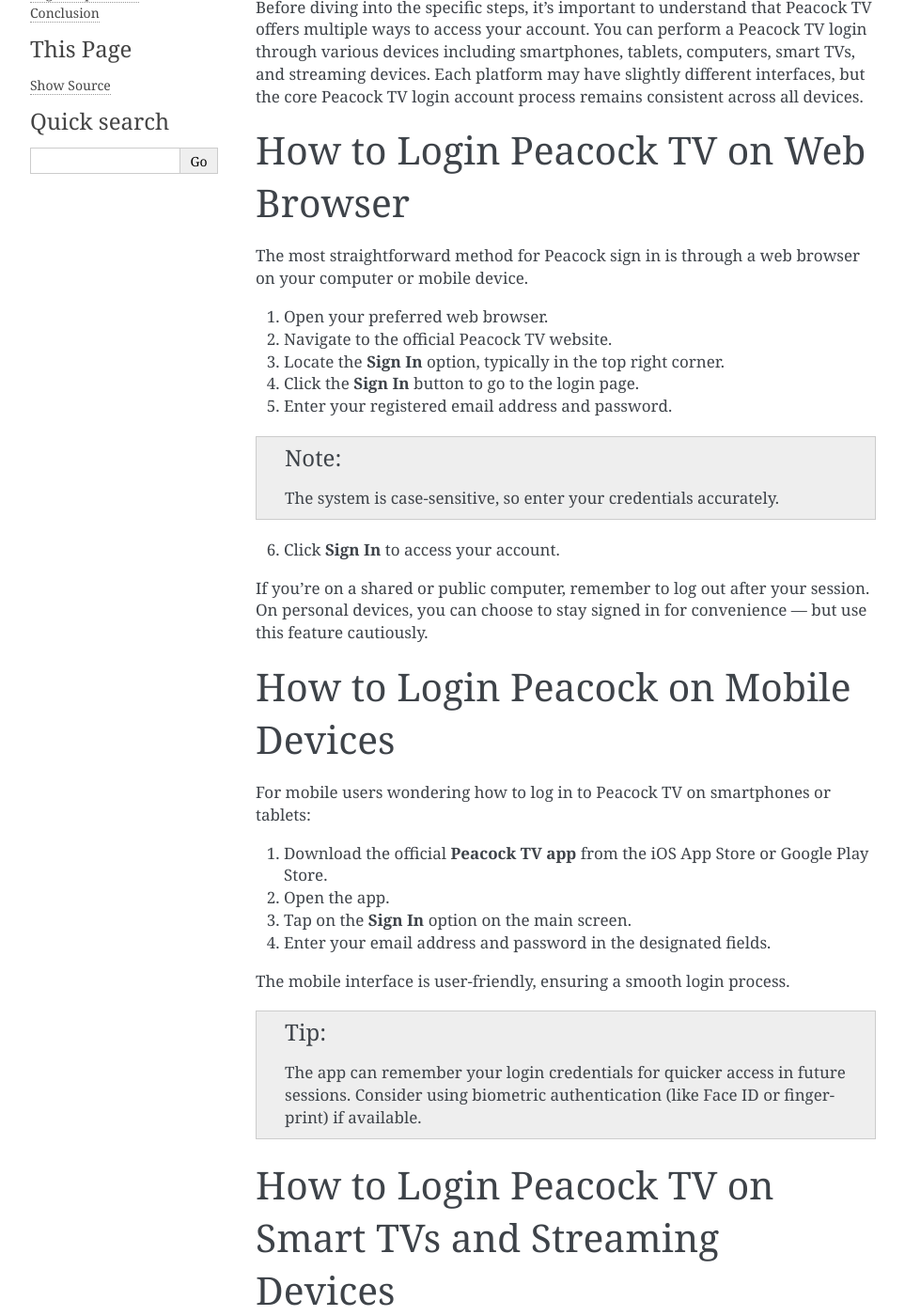
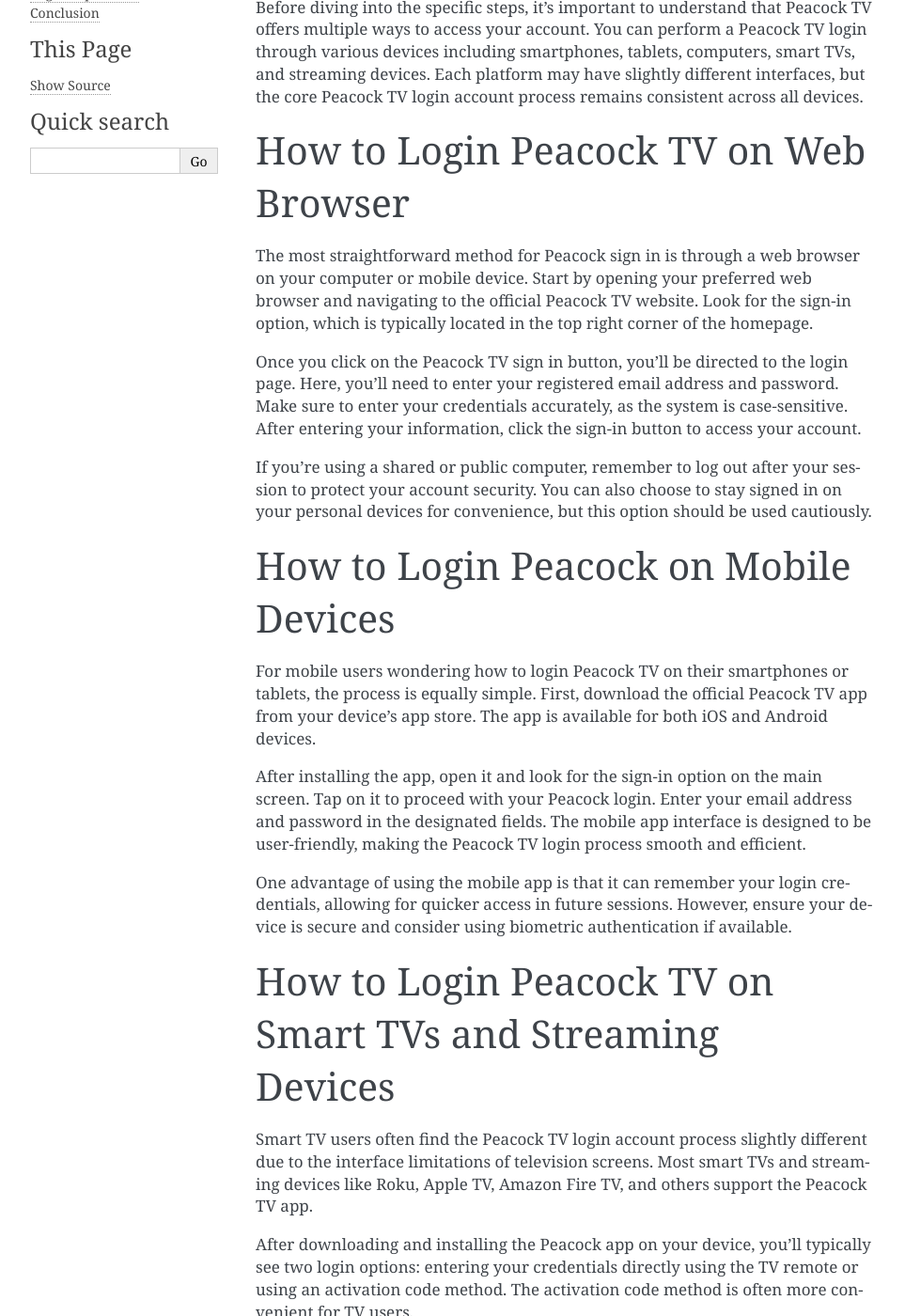
Before and after one commit to ars-pk/Peacock-TV-Login, a Sphinx documentation site: the page built from docs/index.rst, in a window 1280 px wide and 1400 px high, scrolled down 490 px. Shown: the whole window at 94% size, without its empty margins (148-1111 px from the left). Built offline with Sphinx 7.4.7, drawn with Linux system fonts in a browser that asks for light colours; some of the changed text lies outside the part shown.

Commit message:
Update index.rst

```diff
--- a/docs/index.rst
+++ b/docs/index.rst
@@ -18,6 +18,7 @@ Peacock TV has become one of the most popular streaming platforms, offering a va
 
 This comprehensive guide will walk you through various methods for peacock login and troubleshoot common issues you might encounter.
 
+
 Understanding Peacock TV Login Options
 ======================================
 
@@ -26,104 +27,70 @@ Before diving into the specific steps, it's important to understand that Peacock
 How to Login Peacock TV on Web Browser
 --------------------------------------
 
-The most straightforward method for Peacock sign in is through a web browser on your computer or mobile device.
+The most straightforward method for Peacock sign in is through a web browser on your computer or mobile device. Start by opening your preferred web browser and navigating to the official Peacock TV website. Look for the sign-in option, which is typically located in the top right corner of the homepage.
 
-1. Open your preferred web browser.
-2. Navigate to the official Peacock TV website.
-3. Locate the **Sign In** option, typically in the top right corner.
-4. Click the **Sign In** button to go to the login page.
-5. Enter your registered email address and password.
+Once you click on the Peacock TV sign in button, you'll be directed to the login page. Here, you'll need to enter your registered email address and password. Make sure to enter your credentials accurately, as the system is case-sensitive. After entering your information, click the sign-in button to access your account.
 
-.. note::
-   The system is case-sensitive, so enter your credentials accurately.
-
-6. Click **Sign In** to access your account.
-
-If you're on a shared or public computer, remember to log out after your session. On personal devices, you can choose to stay signed in for convenience — but use this feature cautiously.
+If you're using a shared or public computer, remember to log out after your session to protect your account security. You can also choose to stay signed in on your personal devices for convenience, but this option should be used cautiously.
 
 How to Login Peacock on Mobile Devices
 --------------------------------------
 
-For mobile users wondering how to log in to Peacock TV on smartphones or tablets:
+For mobile users wondering how to login Peacock TV on their smartphones or tablets, the process is equally simple. First, download the official Peacock TV app from your device's app store. The app is available for both iOS and Android devices.
 
-1. Download the official **Peacock TV app** from the iOS App Store or Google Play Store.
-2. Open the app.
-3. Tap on the **Sign In** option on the main screen.
-4. Enter your email address and password in the designated fields.
+After installing the app, open it and look for the sign-in option on the main screen. Tap on it to proceed with your Peacock login. Enter your email address and password in the designated fields. The mobile app interface is designed to be user-friendly, making the Peacock TV login process smooth and efficient.
 
-The mobile interface is user-friendly, ensuring a smooth login process.
-
-.. tip::
-   The app can remember your login credentials for quicker access in future sessions. Consider using biometric authentication (like Face ID or fingerprint) if available.
+One advantage of using the mobile app is that it can remember your login credentials, allowing for quicker access in future sessions. However, ensure your device is secure and consider using biometric authentication if available.
 
 How to Login Peacock TV on Smart TVs and Streaming Devices
 -----------------------------------------------------------
 
-Smart TV users will notice a slightly different login experience:
+Smart TV users often find the Peacock TV login account process slightly different due to the interface limitations of television screens. Most smart TVs and streaming devices like Roku, Apple TV, Amazon Fire TV, and others support the Peacock TV app.
 
-1. Download and install the **Peacock TV app** on your smart TV or device (Roku, Apple TV, Amazon Fire TV, etc.).
-2. Open the app. You may see two login options:
-   - Enter your email and password directly using the TV remote.
-   - Use an **activation code method** (more convenient).
+After downloading and installing the Peacock app on your device, you'll typically see two login options: entering your credentials directly using the TV remote or using an activation code method. The activation code method is often more convenient for TV users.
 
-**Using the activation code method:**
-
-1. Select the activation code option.
-2. Your TV will display a unique code.
-3. On a separate device, open a browser and visit the **Peacock activation page**.
-4. Enter the code and your login credentials.
-
-Once verified, your TV app will automatically sign you in.
+When you select the activation code option, your TV screen will display a unique code. Keep this code visible while you grab another device like your smartphone or computer. Navigate to the Peacock activation page through a web browser and enter the displayed code along with your login credentials. Once verified, your TV app will automatically sign you in.
 
 Troubleshooting Common Peacock Login Issues
 -------------------------------------------
 
-Here are common issues and how to resolve them:
+Sometimes users encounter difficulties during the Peacock sign in process. Here are some common issues and their solutions:
 
-- **Forgotten Password**: Use the *Forgot Password* link on the login page. Check your spam folder if you don’t see the email.
-- **Account Not Recognized**: Ensure you’re using the correct email address associated with your Peacock account.
-- **Login Page Not Loading**: Clear your browser cache and cookies, or try a different browser/device.
-- **App Crashes During Login**: Update the app to the latest version or restart your device.
+- **Forgotten Password**: If you can't remember your password, use the "Forgot Password" link on the login page. You'll receive an email with instructions to reset your password. Check your spam folder if you don't see the email in your inbox.
+
+- **Account Not Recognized**: If the system doesn't recognize your email address, double-check that you're using the correct email associated with your Peacock account. You might have multiple email addresses and could be confusing them.
+
+- **Login Page Not Loading**: If you're having trouble accessing the Peacock TV sign in page, try clearing your browser cache and cookies, or try using a different browser or device.
+
+- **App Crashes During Login**: For mobile users experiencing app crashes during Peacock login, try updating the app to the latest version or restarting your device.
 
 Creating a New Peacock Account
 ------------------------------
 
-If you don’t have a Peacock account yet:
+If you don't have a Peacock account yet, you'll need to create one before you can perform a Peacock TV login. The registration process is straightforward and free for the basic tier. You'll need to provide an email address, create a password, and provide some basic information.
 
-1. Visit the Peacock TV website or app.
-2. Click **Sign Up**.
-3. Provide your email address, create a password, and fill in required details.
-
-You can choose between:
-
-- **Free tier**: Limited content.
-- **Premium tiers**: Expanded libraries and extra features.
-
-.. note::
-   You can upgrade your account at any time.
+During registration, you can choose between different subscription tiers. Peacock offers a free tier with limited content and premium tiers with expanded libraries and additional features. You can always upgrade your account later if you start with the free option.
 
 Managing Your Peacock Login Security
 ------------------------------------
 
-To keep your Peacock TV login account secure:
+Account security should be a priority when accessing any streaming service. For your Peacock TV login account, consider using a strong, unique password that you don't use for other services. Enable two-factor authentication if available to add an extra layer of security.
 
-- Use a strong, unique password.
-- Enable two-factor authentication if available.
-- Monitor your account activity regularly.
-- Sign out of unused or shared devices.
-- Change your password immediately if you suspect unauthorized access.
+Regularly review your account activity and sign out of devices you no longer use. If you suspect unauthorized access to your account, change your password immediately and contact Peacock customer support.
 
 Tips for a Smooth Peacock Login Experience
 ------------------------------------------
 
-- Always use the **official Peacock TV app or website**.
-- Keep your app updated to the latest version.
-- Set up **individual profiles** for each family member if sharing the account.
-- Remember, your Peacock TV login credentials are **case-sensitive**.
+To ensure the best experience when learning how to login Peacock TV, keep these tips in mind:
+
+- Always use the official Peacock TV app or website for your Peacock sign in process. Avoid third-party applications that might compromise your account security.
+- Keep your app updated to the latest version to avoid compatibility issues and ensure access to new features.
+- If you're sharing your account with family members, consider setting up individual profiles within your account to personalize the viewing experience for each user.
+- Remember that your Peacock TV login credentials are case-sensitive, so pay attention to capitalization when entering your password.
 
 Conclusion
 ----------
 
-Understanding how to log into your Peacock account properly is key to enjoying the platform’s content. Whether you're using a web browser, mobile app, or smart TV, the process is user-friendly and secure.
+Understanding how to login Peacock account properly is essential for enjoying all the content this streaming platform has to offer. Whether you're accessing Peacock through a web browser, mobile app, or smart TV, the login process is designed to be user-friendly and secure.
 
-By following the steps in this guide, you can successfully complete your Peacock TV login on any device. Keep your credentials secure and use the password reset feature if needed.
+By following the steps outlined in this guide, you should be able to successfully complete your Peacock TV login on any device. Remember to keep your account credentials secure and don't hesitate to use the password reset feature if you encounter login difficulties.
```
